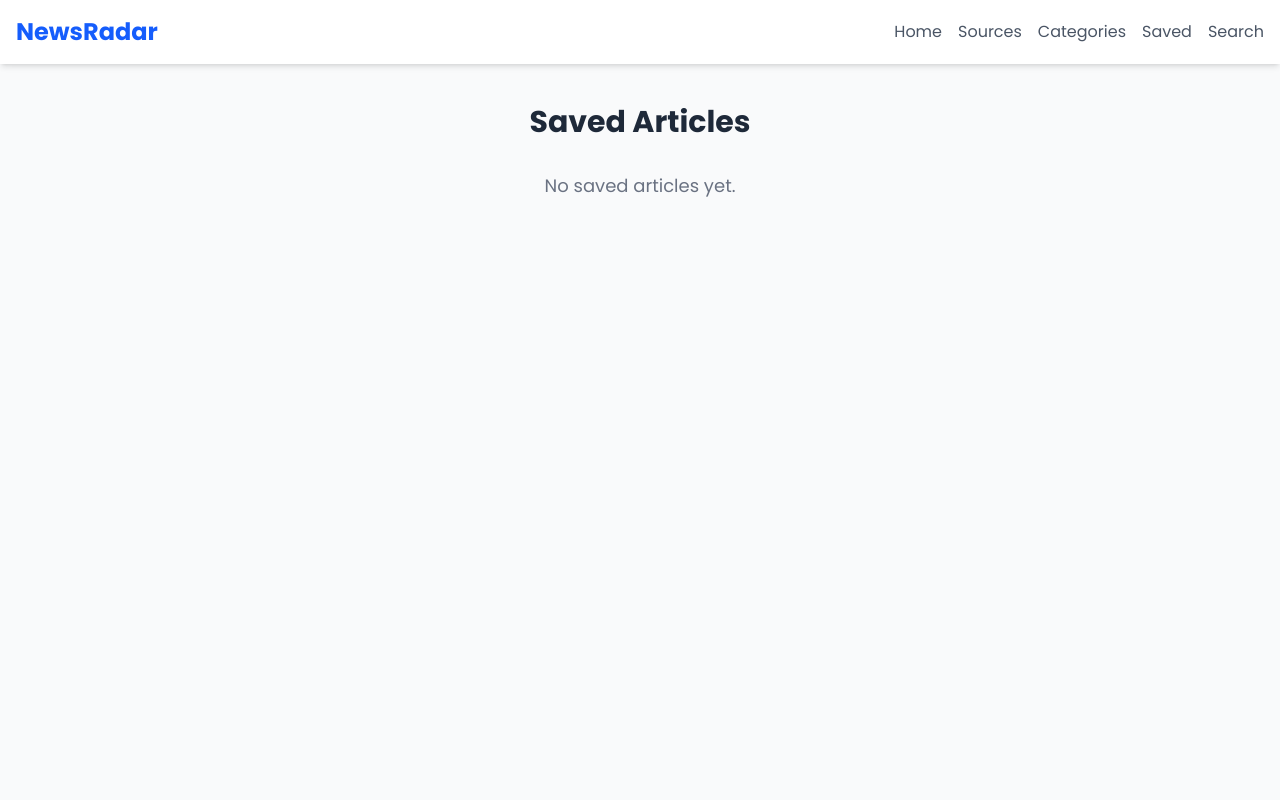
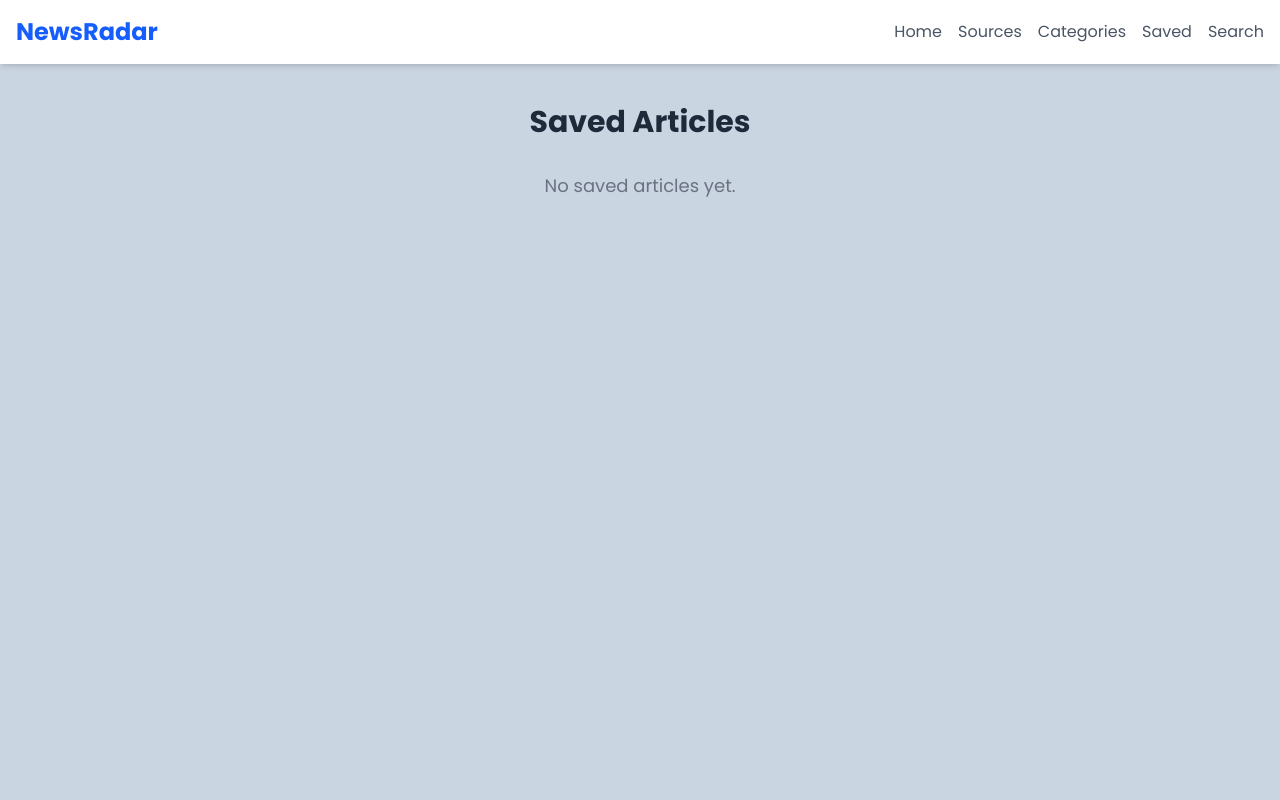
Before and after one commit to KenTuei/NewsRadar, a React (Vite) app: page /saved in a window 1280 px wide. Shown: the top 800 px of the page. Built offline with nearby package versions, Linux system fonts and the light colour scheme.

Commit message:
Edit on saved styles

```diff
--- a/src/components/Saved.jsx
+++ b/src/components/Saved.jsx
@@ -70,7 +70,7 @@ const Saved = () => {
     //     </div>
     //   )}
     // </div>
-    <div className="p-6 md:p-10 bg-gray-50 min-h-screen">
+    <div className="p-6 md:p-10 bg-slate-300 min-h-screen">
   <h2 className="text-3xl font-bold text-center text-gray-800 mb-8">Saved Articles</h2>
 
   {savedArticles.length === 0 ? (
```
